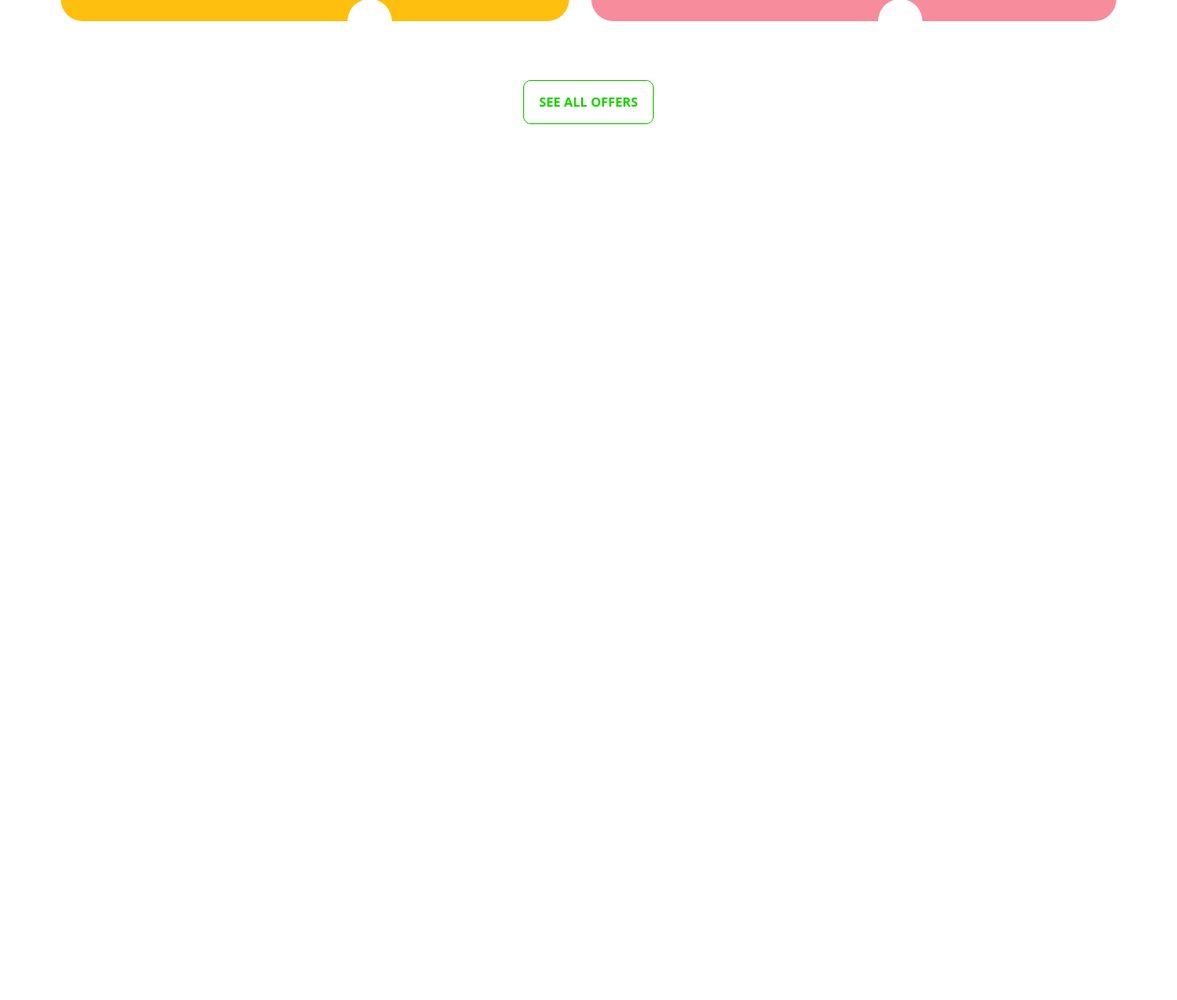
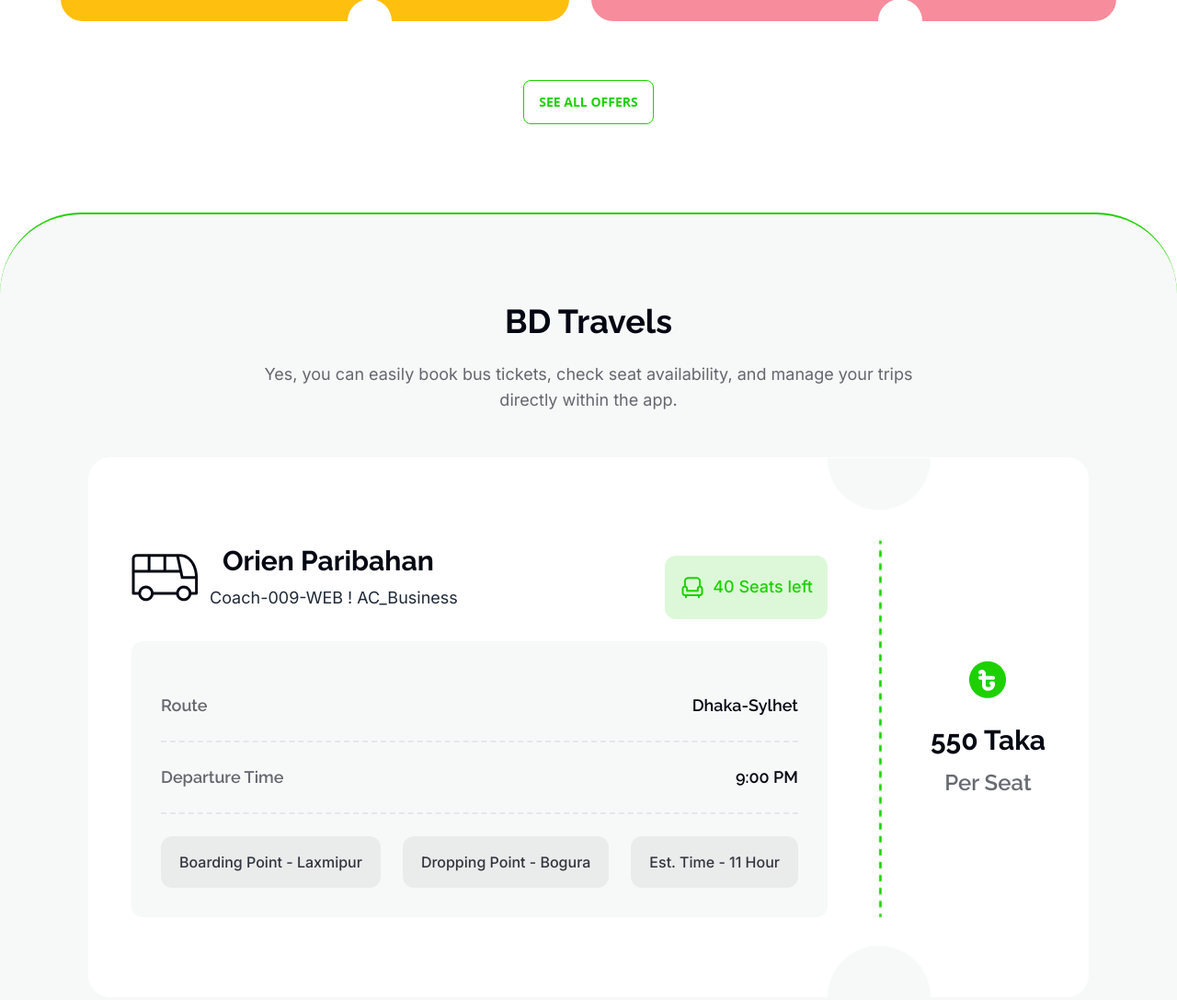
Before and after one commit to aisajid/BD-Travels-System, a plain HTML site: page index.html in a window 1280 px wide. Shown: the part 1127-2214 px from the top of the page at 92% size. Before the commit the page ends 1358 px from the top, so only its background shows below. Drawn offline with nearby package versions, Linux system fonts and the light colour scheme.

Commit message:
added new section

```diff
--- a/index.html
+++ b/index.html
@@ -5,6 +5,7 @@
     <meta charset="UTF-8">
     <meta name="viewport" content="width=device-width, initial-scale=1.0">
     <title>BD Travels</title>
+    <link rel="shortcut icon" href="images/bus-logo.png" type="image/x-icon">
 
     <!-- tailwind & daisyUI -->
     <link href="https://cdn.jsdelivr.net/npm/daisyui@3.9.4/dist/full.css" rel="stylesheet" type="text/css" />
@@ -33,8 +34,10 @@
                         'btn-bg-color': 'rgba(29, 209, 0, 0.1)',
                         'card1-bg-color': '#FFBF0F',
                         'card2-bg-color': '#F78C9C',
-
-
+                        'card-bg-color3': '#F7F8F8',
+                        'paribahan-bg-color': '#F7F8F8',
+                        'quantity-bg-color': 'rgba(29, 209, 0, 0.15)',
+                        'checkpoint-bg-color': 'rgba(3, 7, 18, 0.05)',
                     }
                 }
             }
@@ -58,44 +61,57 @@
                         </label>
                         <ul tabindex="0"
                             class="menu menu-sm dropdown-content mt-3 z-[1] p-2 shadow bg-base-100 rounded-box w-52 text-heading-color7 font-bold text-lg">
-                        <li ><a>Home</a></li>
+                            <li><a>Home</a></li>
                             <li><a>About</a></li>
                             <li><a>Destination</a></li>
                             <li><a>Search</a></li>
                         </ul>
                     </div>
-                    <a class="btn btn-ghost normal-case font-extrabold text-heading-color1 text-3xl px-0 cursor-pointer hover:bg-white">
-                    <span class="text-green-color" >BD</span>Travels
+                    <a
+                        class="btn btn-ghost normal-case font-extrabold text-heading-color1 text-3xl px-0 cursor-pointer hover:bg-white">
+                        <span class="text-green-color">BD</span>Travels
                     </a>
                 </div>
                 <div class="navbar-center hidden lg:flex">
                     <ul class="menu menu-horizontal px-1 text-heading-color7 font-bold text-sm">
-                        <li ><a>Home</a></li>
+                        <li><a>Home</a></li>
                         <li><a>About</a></li>
                         <li><a>Destination</a></li>
                         <li><a>Search</a></li>
                     </ul>
                 </div>
                 <div class="navbar-end flex justify-end mr-3 md:mx-auto">
-                    <a class="btn border-btn-border-color text-xl font-bold bg-btn-bg-color text-green-color normal-case">Bus
+                    <a
+                        class="btn border-btn-border-color text-xl font-bold bg-btn-bg-color text-green-color normal-case">Bus
                         <img src="images/bus-icon.png" alt="" class="text-sm">
                     </a>
                 </div>
             </div>
         </nav>
         <section class="hero-section mx-auto custom-container p-4">
-            <div class="bg-hero text-center md:h-[550px] w-full bg-no-repeat bg-cover bg-center rounded-3xl mx-auto md:relative">
+            <div
+                class="bg-hero text-center md:h-[550px] w-full bg-no-repeat bg-cover bg-center rounded-3xl mx-auto md:relative">
                 <div class="px-4 py-14 md:pt-16 md:px-8 text-white md:mb-10 mb-0">
-                    <h1 class="mx-auto font-raleway text-4xl md:text-6xl font-extrabold md:leading-[70px] mb-6 md:mb-4 max-w-2xl">End-to-End Travel with
-                <span class="text-green-color">BD Travels</span></h1>
-                <p class="font-inter md:text-lg mb-16 md:mb-10 md:max-w-2xl mx-auto">Yes, you can easily book bus tickets, check seat availability, and manage your trips directly within the app. The integrated platform features secure payment options and instant confirmation, allowing for a completely streamlined travel experience from start to finish</p>
-                <button class="normal-case font-raleway border-none text-sm font-bold btn bg-green-color text-heading-color1">Buy Tickets</button>
+                    <h1
+                        class="mx-auto font-raleway text-4xl md:text-6xl font-extrabold md:leading-[70px] mb-6 md:mb-4 max-w-2xl">
+                        End-to-End Travel with
+                        <span class="text-green-color">BD Travels</span>
+                    </h1>
+                    <p class="font-inter md:text-lg mb-16 md:mb-10 md:max-w-2xl mx-auto">Yes, you can easily book bus
+                        tickets, check seat availability, and manage your trips directly within the app. The integrated
+                        platform features secure payment options and instant confirmation, allowing for a completely
+                        streamlined travel experience from start to finish</p>
+                    <button
+                        class="normal-case font-raleway border-none text-sm font-bold btn bg-green-color text-heading-color1">Buy
+                        Tickets</button>
                 </div>
             </div>
             <!-- card container -->
-                <div class="font-inter flex flex-col md:flex-row  justify-center gap-6 static md:relative md:bottom-16 md:px-20">
+            <div
+                class="font-inter flex flex-col md:flex-row  justify-center gap-6 static md:relative md:bottom-16 md:px-20">
                 <!-- card 1  -->
-                    <div class="flex justify-around gap-4 items-center text-left bg-white rounded-3xl border-b-4 border-green-color p-8 w-full min-w-80">
+                <div
+                    class="flex justify-around gap-4 items-center text-left bg-white rounded-3xl border-b-4 border-green-color p-8 w-full min-w-80">
                     <img src="images/people.png" alt="people">
                     <div class="mr-4 ">
                         <h3 class="text-4xl font-bold mb-2 text-heading-color1">500K+</h3>
@@ -103,7 +119,8 @@
                     </div>
                 </div>
                 <!-- card 2  -->
-                    <div class="flex justify-around gap-4 items-center text-left bg-white rounded-3xl border-b-4 border-green-color p-8 w-full min-w-80">
+                <div
+                    class="flex justify-around gap-4 items-center text-left bg-white rounded-3xl border-b-4 border-green-color p-8 w-full min-w-80">
                     <img src="images/ticket-cupon.png" alt="ticket-coupon">
                     <div class="mr-4 ">
                         <h3 class="text-4xl font-bold mb-2 text-heading-color1">1.7 lacks</h3>
@@ -111,7 +128,8 @@
                     </div>
                 </div>
                 <!-- card 3  -->
-                    <div class="flex justify-around gap-4 items-center text-left bg-white rounded-3xl border-b-4 border-green-color p-8 w-full min-w-80">
+                <div
+                    class="flex justify-around gap-4 items-center text-left bg-white rounded-3xl border-b-4 border-green-color p-8 w-full min-w-80">
                     <img src="images/stoppage.png" alt="stoppage">
                     <div class="mr-4 ">
                         <h3 class="text-4xl font-bold mb-2 text-heading-color1">80K+</h3>
@@ -140,7 +158,7 @@
                         <p class="text-sm description-color5 md:text-lg">use by January 2026</p>
                     </div>
                     <!-- part2 -->
-                      <div >
+                    <div>
                         <img src="images/cupon-devider.png" alt="">
                     </div>
                     <!-- part3 -->
@@ -170,6 +188,88 @@
             </div>
             <button class="btn text-green-color border-green-color bg-white ">See All Offers</button>
         </section>
+        <!-- Paribahan section -->
+        <section
+            class="mb-24 text-center mx-auto border-t-2 border-green-color rounded-t-[88px] min-h-96 bg-paribahan-bg-color md:p-24 py-8 px-4">
+            <!-- section 1 -->
+            <div class="m-0 rounded-3xl">
+                <h3 class="font-raleway text-4xl font-bold text-heading-color1 mb-6">BD Travels</h3>
+                <p class="font-inter text-lg text-description-color6 max-w-3xl mx-auto mb-12">Yes, you can easily book
+                    bus tickets, check seat availability, and manage your trips directly within the app. </p>
+                <!-- card-->
+                <div class="bg-white m-1 md:m-0 rounded-3xl flex flex-col md:flex-row items-center justify-center mx-auto ">
+                    <!-- card left part  -->
+                    <div class="py-3 md:py-8 md:pl-8">
+                        <!-- card section 1 -->
+                        <div class="flex flex-col md:flex-row md:justify-between justify-center space-y-5 mb-6">
+                            <!--first part1 -->
+                            <div class="flex items-center justify-center">
+                                <div>
+                                    <img src="images/bus-logo.png" alt="bus">
+                                </div>
+                                <div>
+                                    <h4
+                                        class="font-raleway text-2xl md:text-3xl font-bold text-heading-color1 mb-2 m-0 ">
+                                        Orien Paribahan</h4>
+                                    <p class="font-inter text-sm md:text-lg ml-3">Coach-009-WEB ! AC_Business</p>
+                                </div>
+                            </div>
+                            <!--first part2 -->
+                            <div class="flex items-center justify-center gap-2 bg-quantity-bg-color p-5 md:px-4 rounded-xl mx-auto md:mx-0 w-4/5 md:w-auto">
+                                <img src="images/seat-green.png" alt="seat-quantity">
+                                <p class="font-inter text-lg font-medium text-green-color">40 Seats left</p>
+                            </div>
+
+                        </div>
+                        <!-- card section 2 -->
+                        <div class="bg-card-bg-color3 md:p-8 rounded-xl m-0">
+                            <div>
+                                <!-- row 1  -->
+                                <div class="flex items-center justify-between py-6 border-b-2 border-dashed">
+                                    <p class="font-raleway text-lg font-semibold text-description-color6">Route</p>
+                                    <p class="font-raleway text-lg font-semibold text-heading-color1">Dhaka-Sylhet</p>
+                                </div>
+                                <!-- row 2  -->
+                                <div class="flex items-center justify-between py-6 border-b-2 border-dashed mb-6">
+                                    <p class="font-raleway text-lg font-semibold text-description-color6">Departure Time
+                                    </p>
+                                    <p class="font-raleway text-lg font-semibold text-heading-color1">9:00 PM</p>
+                                </div>
+                                <!-- row 3 -->
+                                <div class="flex flex-row items-center md:justify-between gap-2 md:gap-6">
+                                    <p
+                                        class="px-5 py-4 bg-checkpoint-bg-color rounded-xl font-inter font-medium text-heading-color8">
+                                        Boarding Point - Laxmipur</p>
+                                    <p
+                                        class="px-5 py-4 bg-checkpoint-bg-color rounded-xl font-inter font-medium text-heading-color8">
+                                        Dropping Point - Bogura</p>
+                                    <p
+                                        class="px-5 py-4 bg-checkpoint-bg-color rounded-xl font-inter font-medium text-heading-color8">
+                                        Est. Time - 11 Hour</p>
+
+
+                                </div>
+                            </div>
+                        </div>
+                    </div>
+                    <!-- card  middle part  -->
+                    <div class="p-0 md:w-28 hidden sm:block">
+                        <img src="images/info-devider.png" alt="" class="w-full h-full">
+                    </div>
+
+                    <!-- card right part -->
+                    <div class="py-8 pr-8 text-center flex flex-col items-center justify-center">
+                        <div class="mb-6">
+                            <img src="images/fare.png" alt="" class="">
+                        </div>
+                        <h4 class="font-raleway text-heading-color1 text-3xl font-bold mb-3">550 Taka</h4>
+                        <p class="text-heading-color6 text-2xl font-semibold font-raleway">Per Seat</p>
+                    </div>
+                </div>
+
+            </div>
+
+        </section>
     </main>
     <footer></footer>
 </body>
```
Lines whose indentation alone changed are shown as unchanged.
